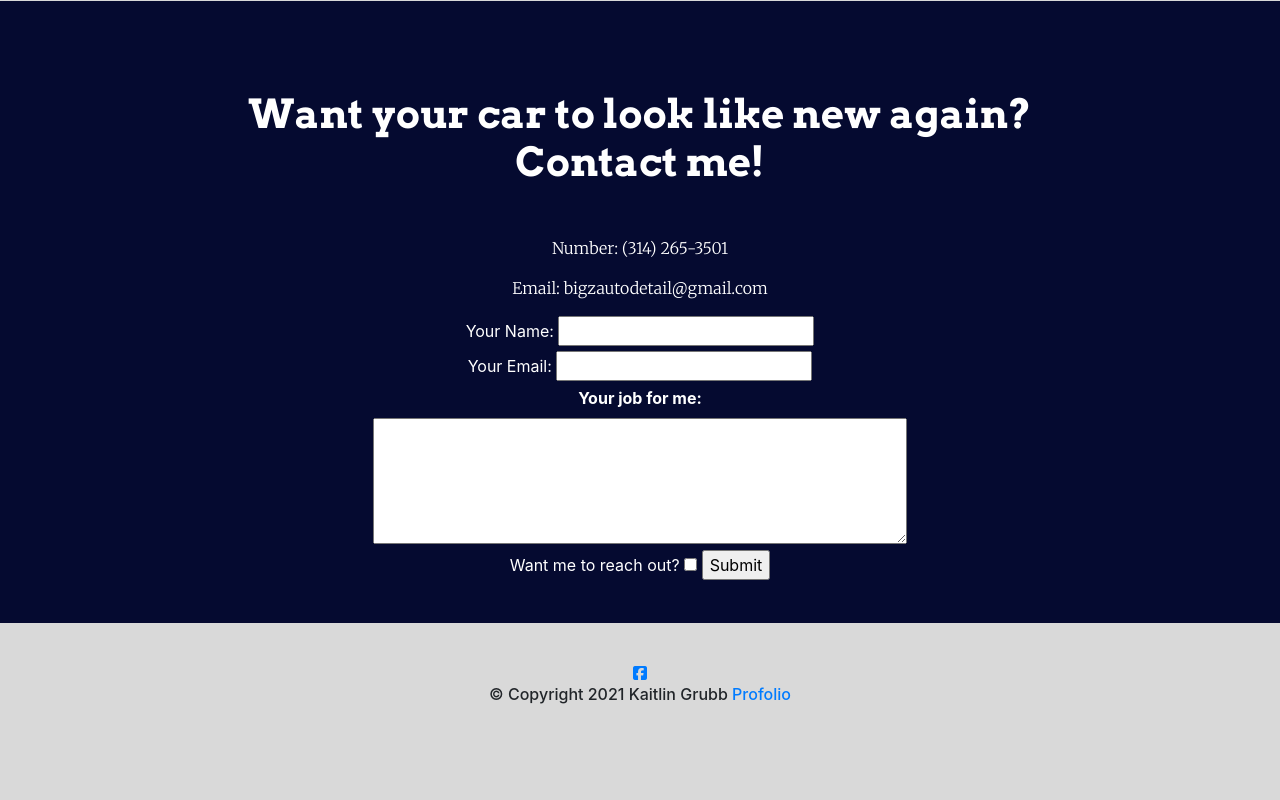
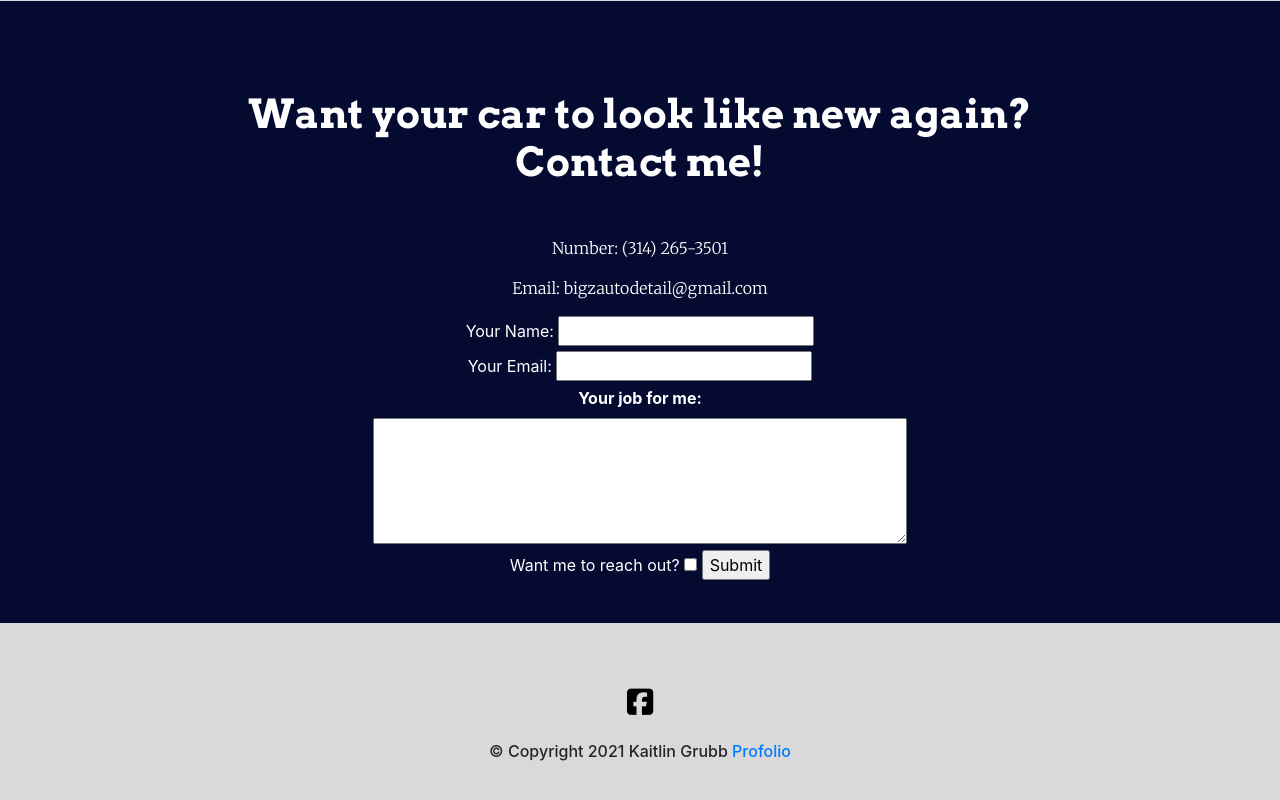
Before and after one commit to meharobaidullah/bigzdetailauto, a plain HTML site: page index.html in a window 1280 px wide. Shown: the part 1859-2659 px from the top of the page. Before the commit the page ends 2610 px from the top, so only its background shows below. Drawn offline with nearby package versions, Linux system fonts and the light colour scheme.

Commit message:
Update design.css

```diff
--- a/css/design.css
+++ b/css/design.css
@@ -67,6 +67,11 @@ li {
 .footer {
     padding: 3% 17%;
 }
+    i {
+    padding: 3% 15%;
+    color: black;
+    font-size: 30px;
+}
 
 /* First the Grid */
 .gallery-grid {
```
